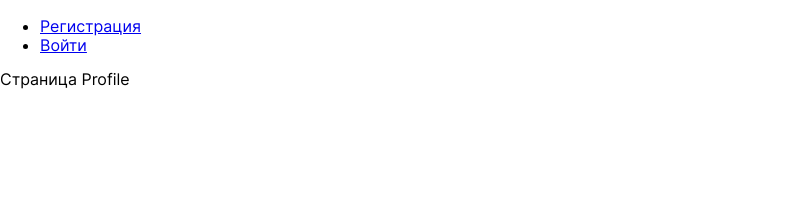
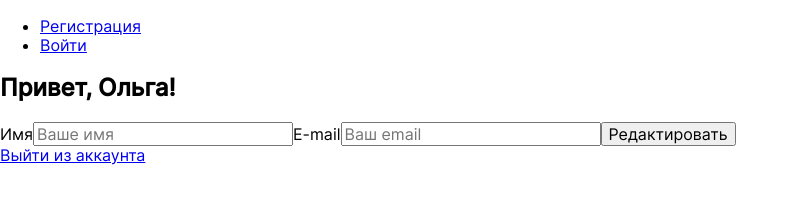
Before and after one commit to bonnhelga86/movies-explorer-frontend, a React (Create React App) app: page /profile in a window 1280 px wide. Shown: the part 302-504 px from the top of the page, without its empty margins (0-799 px from the left). Built offline with nearby package versions, Linux system fonts and the light colour scheme.

Commit message:
feat: Верстка страницы Profile

```diff
--- a/src/components/Elements/Form/Form.js
+++ b/src/components/Elements/Form/Form.js
@@ -1,11 +1,8 @@
-function Form({ type, children }) {
+function Form({ type, buttonValue, children }) {
   return (
     <form name={type+'-form'} className={'form '+type+'__form'} noValidate>
-      <div className="form__input-wrap">
         {children}
-        <button className="form__button">Найти</button>
-      </div>
-
+        <button className={'form__button '+type+'__button'}>{buttonValue}</button>
     </form>
   );
 }
--- a/src/components/Elements/SearchForm/SearchForm.js
+++ b/src/components/Elements/SearchForm/SearchForm.js
@@ -5,7 +5,7 @@ import Input from '../../Elements/Input/Input';
 function SearchForm() {
   return (
     <section className="search">
-      <Form type={'search'} >
+      <Form type={'search'} buttonValue={'Найти'} >
         <Input
           name={'search-input'}
           className={'form__input'}
--- a/src/components/Pages/Profile/Profile.js
+++ b/src/components/Pages/Profile/Profile.js
@@ -1,8 +1,38 @@
+import { Link } from 'react-router-dom';
+import Form from '../../Elements/Form/Form';
+import Input from '../../Elements/Input/Input';
+
 function Profile() {
   return (
-    <div >
-        Страница Profile
-    </div>
+    <section className="profile">
+      <h2>Привет, Ольга!</h2>
+      <Form type={'profile'} buttonValue={'Редактировать'} >
+        <label className='form__label form__label_type_profile'>
+          Имя
+          <Input
+            name={'profile-name'}
+            className={'form__input'}
+            placeholder={'Ваше имя'}
+          />
+        </label>
+
+        <label className='form__label form__label_type_profile'>
+          E-mail
+          <Input
+            name={'profile-email'}
+            className={'form__input'}
+            placeholder={'Ваш email'}
+          />
+        </label>
+      </Form>
+
+      <Link
+        to='/signin'
+        className="profile__sign-link"
+      >
+        Выйти из аккаунта
+      </Link>
+    </section>
   );
 }
 
--- a/src/index.css
+++ b/src/index.css
@@ -7,6 +7,7 @@
 @import url("./components/Pages/NotFound/NotFound.css");
 @import url("./components/Pages/Main/Main.css");
 @import url("./components/Pages/Movies/Movies.css");
+@import url("./components/Pages/Profile/Profile.css");
 
 @import url("./components/Elements/Header/Header.css");
 @import url("./components/Elements/Navigation/Navigation.css");
```
Also changed, not shown: src/components/Pages/Profile/Profile.css (added).
